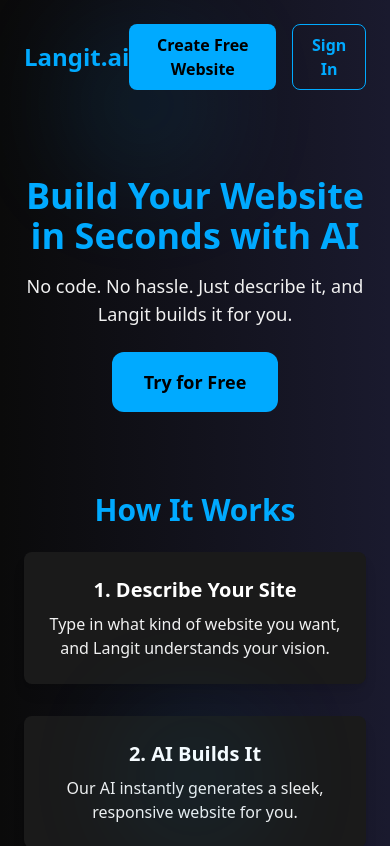
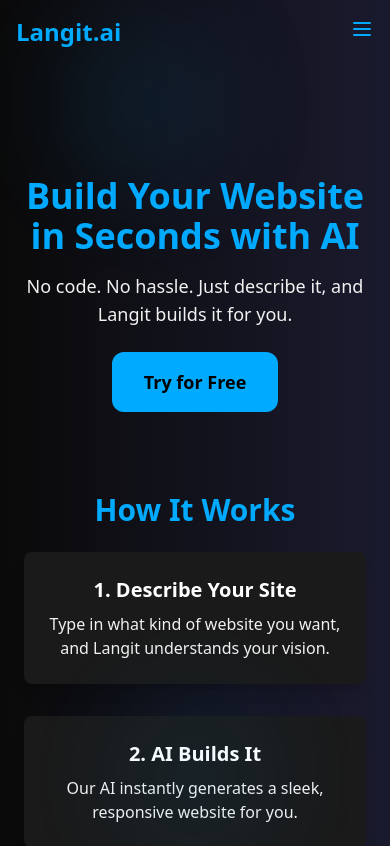
Before and after one commit to jeffeacosta/langit-landing, a Next.js app: page / in a window 390 px wide. Shown: the top 846 px of the page. Built offline with nearby package versions, Linux system fonts and the light colour scheme.

Commit message:
Update page.js

```diff
--- a/app/page.js
+++ b/app/page.js
@@ -1,18 +1,88 @@
+import { useState } from "react";
 import BackgroundAnimation from "@/components/BackgroundAnimation";
+
 export default function Home() {
+  const [menuOpen, setMenuOpen] = useState(false);
+
   return (
     <div className="relative bg-gradient-to-r from-[#0a0a0a] to-[#1a1a2e] text-white min-h-screen flex flex-col items-center px-6 pt-20 pb-20">
       <BackgroundAnimation />
+
       {/* Header */}
-<header className="absolute top-0 left-0 w-full flex justify-between items-center p-6">
-  <div className="text-2xl font-bold text-primary">Langit.ai</div>
-  <div className="flex space-x-4">
+      <header className="absolute top-0 left-0 w-full p-4 sm:p-6">
+        <div className="max-w-screen-lg mx-auto flex items-center justify-between relative">
+          {/* Logo */}
+          <div className="text-2xl font-bold text-primary whitespace-nowrap">
+            Langit.ai
+          </div>
+
+          {/* Desktop Buttons: visible on screens ≥640px */}
+          <div className="hidden sm:flex space-x-4">
             <button className="bg-primary text-black px-4 py-2 rounded-lg font-bold hover:bg-blue-300 transition-all duration-300">
               Create Free Website
             </button>
             <button className="border border-primary text-primary px-4 py-2 rounded-lg font-bold hover:bg-primary hover:text-black transition-all duration-300">
               Sign In
             </button>
+          </div>
+
+          {/* Mobile Hamburger Menu: visible on screens <640px */}
+          <div className="sm:hidden">
+            <button
+              onClick={() => setMenuOpen(!menuOpen)}
+              className="text-primary focus:outline-none"
+            >
+              {menuOpen ? (
+                // Close icon (X)
+                <svg
+                  className="w-6 h-6"
+                  fill="none"
+                  stroke="currentColor"
+                  viewBox="0 0 24 24"
+                  xmlns="http://www.w3.org/2000/svg"
+                >
+                  <path
+                    strokeLinecap="round"
+                    strokeLinejoin="round"
+                    strokeWidth="2"
+                    d="M6 18L18 6M6 6l12 12"
+                  />
+                </svg>
+              ) : (
+                // Hamburger icon
+                <svg
+                  className="w-6 h-6"
+                  fill="none"
+                  stroke="currentColor"
+                  viewBox="0 0 24 24"
+                  xmlns="http://www.w3.org/2000/svg"
+                >
+                  <path
+                    strokeLinecap="round"
+                    strokeLinejoin="round"
+                    strokeWidth="2"
+                    d="M4 6h16M4 12h16M4 18h16"
+                  />
+                </svg>
+              )}
+            </button>
+            {menuOpen && (
+              <div className="absolute right-0 top-full mt-2 w-48 bg-cardDark rounded-md shadow-lg py-2 z-20">
+                <button
+                  onClick={() => setMenuOpen(false)}
+                  className="block w-full text-left px-4 py-2 text-sm text-primary hover:bg-blue-300 transition-all duration-300"
+                >
+                  Create Free Website
+                </button>
+                <button
+                  onClick={() => setMenuOpen(false)}
+                  className="block w-full text-left px-4 py-2 text-sm text-primary hover:bg-blue-300 transition-all duration-300"
+                >
+                  Sign In
+                </button>
+              </div>
+            )}
+          </div>
         </div>
       </header>
     <div className="max-w-3xl text-center mt-24">
```
Lines whose indentation alone changed are shown as unchanged.
